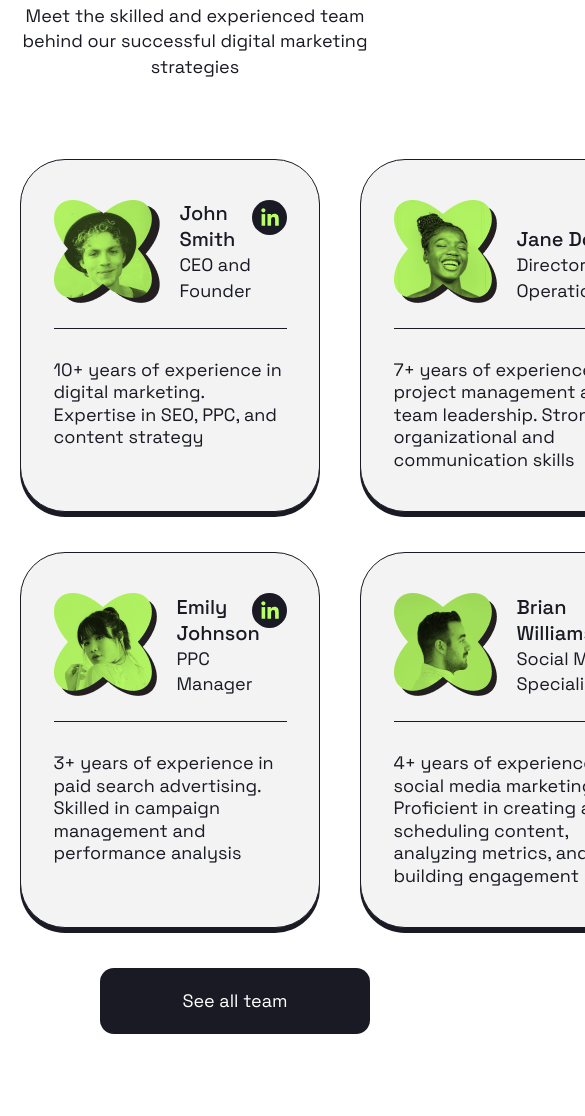
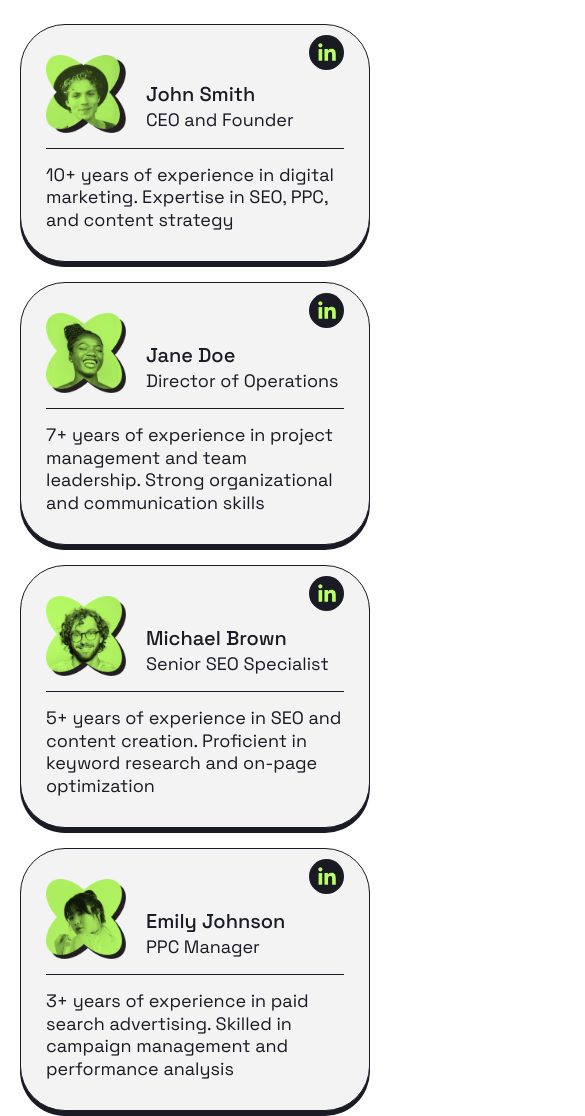
Before and after one commit to kevenBZH/Positivus, a website built with Vite: page index.html in a window 390 px wide. Shown: the part 5571-6687 px from the top of the page, 585 px wide, since content can reach past the window. Built offline with nearby package versions, Linux system fonts and the light colour scheme; files whose address does not match are found by name.

Commit message:
Integration responsive team

```diff
--- a/src/scss/components/_member.scss
+++ b/src/scss/components/_member.scss
@@ -13,7 +13,13 @@
     &__header {
         position: relative;
         display: flex;
+        align-items: center;
         column-gap: 20px;
+    }
+
+    &__picture {
+        flex-shrink: 0;
+        width: 105px;
     }
 
     &__info {
@@ -33,7 +39,7 @@
 
     &__social {
         position: absolute;
-        top: 0;
+        top: -20px;
         right: 0;
         width: 35px;
         height: 35px;
@@ -69,11 +75,24 @@
     }
 
     &__content {
-        padding-top: 30px;
+        padding-block-start: 30px;
         border-top: 1px solid vars.$color-secondary;
     }
 
     &__experience {
         line-height: 1.25;
     }
+
+    @media (max-width: 1200px) {
+        row-gap: clamp(15px, 2.5vw, 25px);
+        padding: clamp(30px, 3.5vw, 40px) clamp(25px, 2.75vw, 32.5px);
+
+        &__picture {
+            width: clamp(80px, 8.5vw, 105px);
+        }
+
+        &__content {
+            padding-block-start: clamp(15px, 2.5vw, 30px);
+        }
+    }
 }
--- a/src/scss/layout/_team.scss
+++ b/src/scss/layout/_team.scss
@@ -3,18 +3,45 @@
 .team {
     display: flex;
     flex-direction: column;
-    margin-top: 135px;
+    margin-block-start: 135px;
 
     &__content {
         display: grid;
         grid-template-columns: repeat(3, minmax(300px, 1fr));
         gap: 40px;
-        margin-top: 80px;
+        margin-block-start: 80px;
     }
 
     &__link {
         align-self: end;
         width: 270px;
-        margin-top: 40px;
+        margin-block-start: 40px;
+    }
+
+    @media (max-width: 1200px) {
+        margin-block-start: clamp(50px, 11.5vw, 135px);
+
+        &__content {
+            gap: clamp(20px, 3.25vw, 40px);
+            margin-block-start: clamp(30px, 6.5vw, 80px);
+        }
+    }
+
+    @media (max-width: 1000px) {
+        &__content {
+            grid-template-columns: repeat(2, minmax(300px, 1fr));
+        }
+    }
+
+    @media (max-width: 700px) {
+        &__content {
+            grid-template-columns: 1fr;
+        }
+    }
+
+    @media (max-width: 600px) {
+        &__link {
+            width: 100%;
+        }
     }
 }
```
